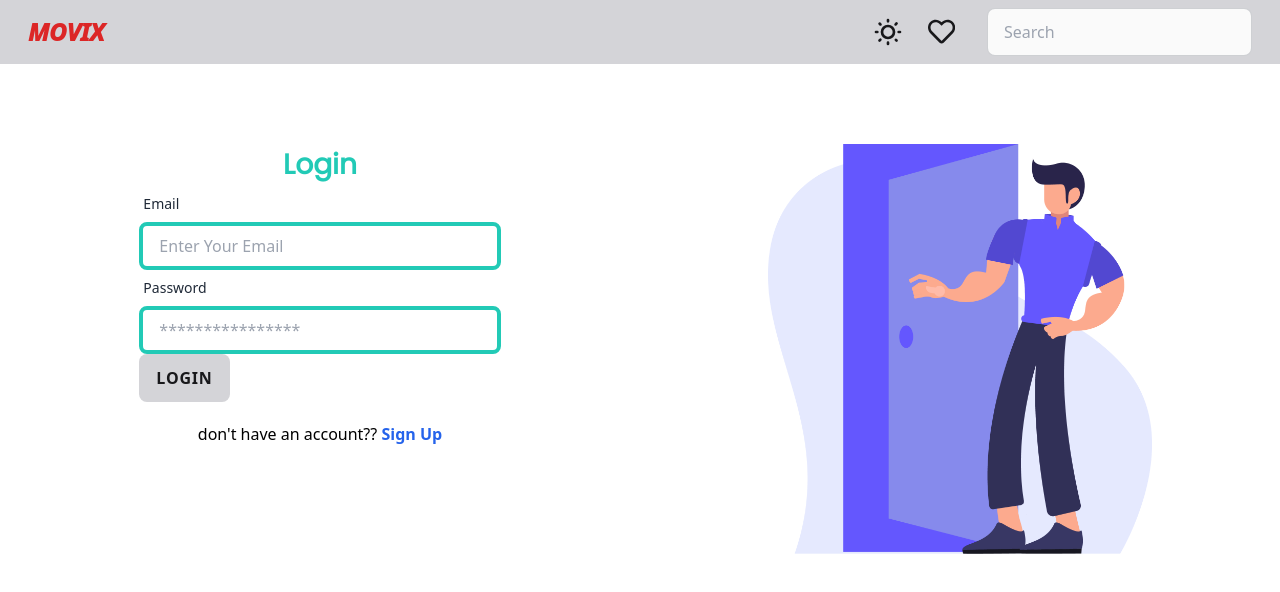
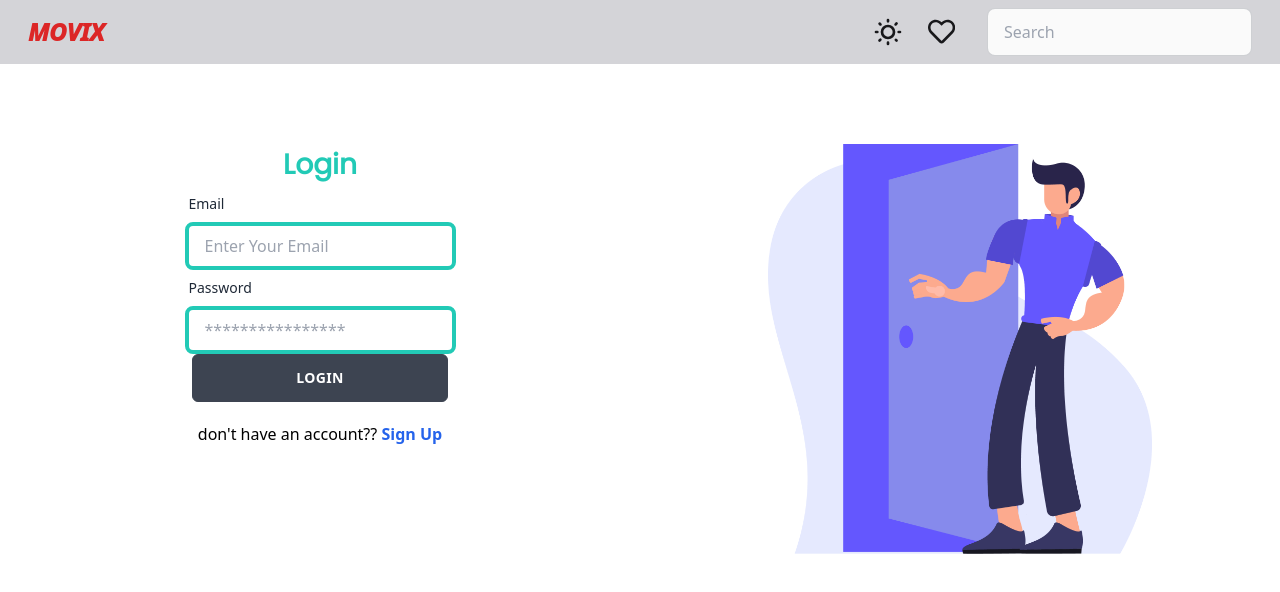
Before and after one commit to adamfadrian/mymovies-app, a React (Vite) app: page /login in a window 1280 px wide. Shown: the top 592 px of the page. Built offline with nearby package versions, Linux system fonts and the light colour scheme.

Commit message:
Added Container Components and modified design pages Auth

```diff
--- /dev/null
+++ b/src/components/Container.tsx
@@ -0,0 +1,13 @@
+import React,{ FC } from "react";
+
+interface Props {
+    children: React.ReactNode
+}
+
+const Container :FC <Props>= ({ children }) => {
+  {
+    return <div className="flex w-full h-full bg-white">{children}</div>;
+  }
+};
+
+export default Container;
--- a/src/pages/auth/Login.tsx
+++ b/src/pages/auth/Login.tsx
@@ -81,6 +81,7 @@ const Login = () =>{
                                     <Button
                                         id="btn-login"
                                         label="Login"
+                                        className="btn btn-wide btn-md 2xl:btn-lg flex mx-auto 2xl:mt-10 2xl:mb-10 px-4 py-2 tracking-wide border-orange-alta hover:border-orange-alta text-white transition-colors duration-200 transform bg-orange-alta rounded-md hover:bg-orange-700 focus:outline-none focus:bg-dark-alta"
                                         loading={loading || disabled}
                                     />
                                 </form>
--- a/src/pages/auth/Register.tsx
+++ b/src/pages/auth/Register.tsx
@@ -138,6 +138,7 @@ const Register = () =>{
                                     <Button
                                         id="btn-register"
                                         label="Signup"
+                                        className="bg-bg-button w-10/12 lg:w-6/12 "
                                         loading={loading || disabled}
                                     />
                                 </form>
```
